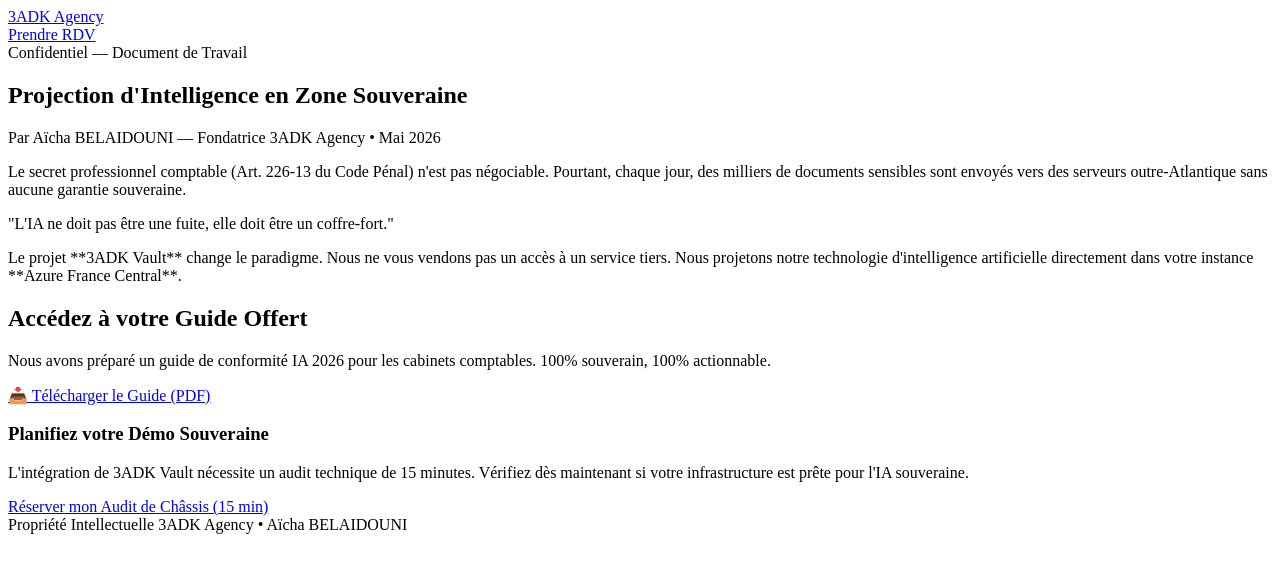
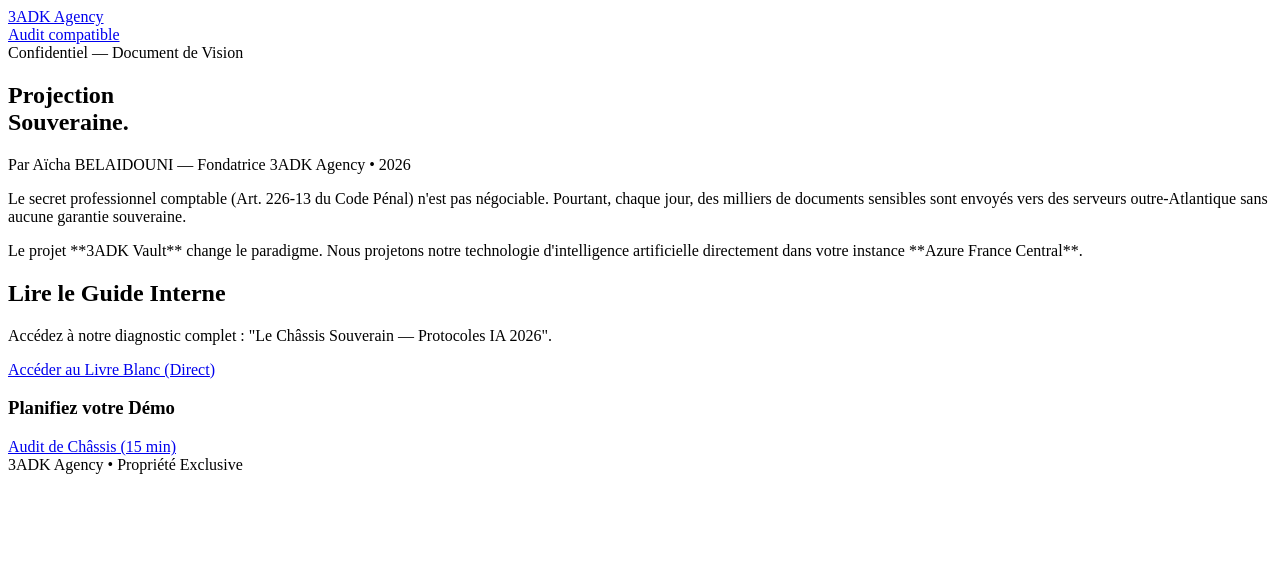
Before and after one commit to aicha77132/3adk-vault-landing, a Next.js app: page /vision in a window 1280 px wide. Shown: the top 572 px of the page. Built offline with nearby package versions, Linux system fonts and the light colour scheme.

Commit message:
Final UX Fix: Point Vision page button to high-fidelity internal article instead of broken PDF link

```diff
--- a/pages/vision.js
+++ b/pages/vision.js
@@ -9,70 +9,59 @@
         <script src="https://cdn.tailwindcss.com"></script>
       </Head>
 
-      <nav className="fixed top-0 w-full z-50 bg-slate-950/80 backdrop-blur-md border-b border-slate-900">
-        <div className="max-w-7xl mx-auto px-6 py-4 flex justify-between items-center text-sm text-[10px] font-bold uppercase tracking-widest text-white">
-          <div className="text-2xl font-bold bg-gradient-to-r from-sky-400 to-blue-600 bg-clip-text text-transparent italic tracking-tighter normal-case">
-            <a href="/">3ADK Agency</a>
-          </div>
-          <a href="https://calendly.com/aichaboulidouni/demo-3adk" className="bg-sky-600 px-4 py-2 rounded-lg hover:bg-sky-500 transition-all">Prendre RDV</a>
+      <nav className="fixed top-0 w-full z-50 bg-slate-950/80 backdrop-blur-md border-b border-slate-900 px-6 py-4 flex justify-between items-center text-white">
+        <div className="text-2xl font-bold bg-gradient-to-r from-sky-400 to-blue-600 bg-clip-text text-transparent italic tracking-tighter">
+          <a href="/">3ADK Agency</a>
         </div>
+        <a href="https://calendly.com/aichaboulidouni/demo-3adk" className="bg-sky-600 px-4 py-2 rounded-lg text-xs font-bold hover:bg-sky-500 transition-all">Audit compatible</a>
       </nav>
 
       <main className="flex-grow pt-32 pb-20 px-6">
         <article className="max-w-3xl mx-auto">
           <header className="mb-16 border-b border-slate-900 pb-12">
-            <div className="text-sky-400 font-bold tracking-widest text-[10px] uppercase mb-4 underline decoration-2 underline-offset-8">Confidentiel — Document de Travail</div>
-            <h1 className="text-4xl md:text-5xl font-bold text-white tracking-tighter italic mb-6">Projection d'Intelligence en Zone Souveraine</h1>
-            <p className="text-slate-500 italic text-sm">Par Aïcha BELAIDOUNI — Fondatrice 3ADK Agency • Mai 2026</p>
+            <div className="text-sky-400 font-bold tracking-widest text-[10px] uppercase mb-4">Confidentiel — Document de Vision</div>
+            <h1 className="text-4xl md:text-6xl font-black text-white tracking-tighter italic mb-6 leading-none">Projection <br/>Souveraine.</h1>
+            <p className="text-slate-500 italic text-sm">Par Aïcha BELAIDOUNI — Fondatrice 3ADK Agency • 2026</p>
           </header>
 
-          <section className="space-y-8 text-lg leading-relaxed text-slate-300 mb-20 text-justify">
+          <section className="space-y-8 text-lg leading-relaxed text-slate-400 mb-20 text-justify">
             <p>
               Le secret professionnel comptable (Art. 226-13 du Code Pénal) n'est pas négociable. Pourtant, chaque jour, des milliers de documents sensibles sont envoyés vers des serveurs outre-Atlantique sans aucune garantie souveraine.
             </p>
-            <div className="p-10 bg-slate-900/50 rounded-2xl italic font-medium text-sky-400 border border-sky-500/20 text-center shadow-inner">
-              "L'IA ne doit pas être une fuite, elle doit être un coffre-fort."
-            </div>
             <p>
-              Le projet **3ADK Vault** change le paradigme. Nous ne vous vendons pas un accès à un service tiers. Nous projetons notre technologie d'intelligence artificielle directement dans votre instance **Azure France Central**.
+              Le projet **3ADK Vault** change le paradigme. Nous projetons notre technologie d'intelligence artificielle directement dans votre instance **Azure France Central**.
             </p>
           </section>
 
           {/* SECTION VALEUR AJOUTÉE UPGRADED */}
-          <div className="bg-gradient-to-br from-slate-900 to-slate-950 p-12 rounded-[2rem] border border-sky-500/30 shadow-2xl mb-20">
-             <h2 className="text-2xl font-bold text-white mb-6 italic tracking-tight">Accédez à votre Guide Offert</h2>
+          <div className="bg-gradient-to-br from-slate-900 to-slate-950 p-12 rounded-[2.5rem] border border-sky-500/30 shadow-2xl mb-20 relative overflow-hidden group">
+             <div className="absolute top-0 right-0 w-32 h-32 bg-sky-500/10 blur-3xl group-hover:bg-sky-500/20 transition-all"></div>
+             <h2 className="text-3xl font-bold text-white mb-6 italic tracking-tight italic">Lire le Guide Interne</h2>
              <p className="text-slate-400 mb-10 leading-relaxed italic text-sm">
-               Nous avons préparé un guide de conformité IA 2026 pour les cabinets comptables. 100% souverain, 100% actionnable.
+               Accédez à notre diagnostic complet : "Le Châssis Souverain — Protocoles IA 2026".
              </p>
-             <div className="flex flex-col gap-6">
-                <a
-                  href="https://snyuaperwsispgkiqtoy.supabase.co/storage/v1/object/public/leads_vault/3ADK_Livre_Blanc_IA_Souveraine.pdf"
-                  target="_blank"
-                  className="w-fit px-12 py-5 bg-white text-slate-950 rounded-2xl font-black text-xl hover:bg-sky-400 hover:scale-105 transition-all flex items-center justify-center gap-4"
-                >
-                  📥 Télécharger le Guide (PDF)
-                </a>
-             </div>
+             <a
+               href="/article-souverainete"
+               className="inline-block px-12 py-5 bg-white text-slate-950 rounded-2xl font-black text-xl hover:bg-sky-400 hover:scale-105 transition-all text-center"
+             >
+               Accéder au Livre Blanc (Direct)
+             </a>
           </div>
 
           <footer className="pt-20 border-t border-slate-900 text-center space-y-12">
-            <h3 className="text-3xl text-white font-bold italic tracking-tighter">Planifiez votre Démo Souveraine</h3>
-            <p className="text-slate-400 text-lg leading-relaxed max-w-2xl mx-auto">
-               L'intégration de 3ADK Vault nécessite un audit technique de 15 minutes.
-               Vérifiez dès maintenant si votre infrastructure est prête pour l'IA souveraine.
-            </p>
+            <h3 className="text-3xl text-white font-bold italic tracking-tighter italic">Planifiez votre Démo</h3>
             <a
               href="https://calendly.com/aichaboulidouni/demo-3adk"
               className="inline-block px-12 py-5 bg-sky-600 text-white rounded-2xl font-black text-xl hover:bg-sky-500 hover:scale-110 shadow-2xl shadow-sky-500/40 transition-transform"
             >
-              Réserver mon Audit de Châssis (15 min)
+              Audit de Châssis (15 min)
             </a>
           </footer>
         </article>
       </main>
 
-      <footer className="w-full p-20 border-t border-slate-900 bg-slate-950 text-[10px] text-slate-600 uppercase tracking-[0.3em] text-center">
-        Propriété Intellectuelle 3ADK Agency • Aïcha BELAIDOUNI
+      <footer className="w-full p-20 border-t border-slate-900 bg-slate-950 text-[10px] text-slate-700 uppercase tracking-[0.3em] text-center">
+        3ADK Agency • Propriété Exclusive
       </footer>
     </div>
   );
```
